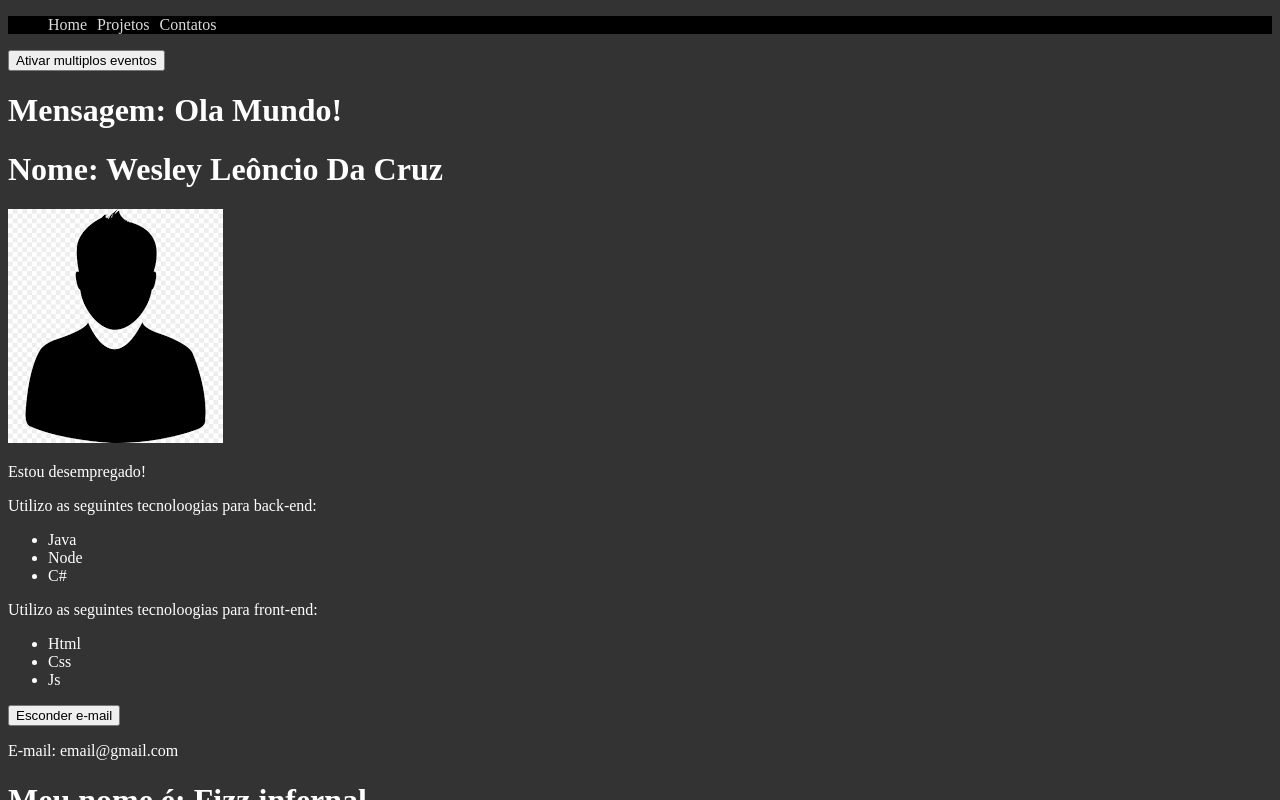
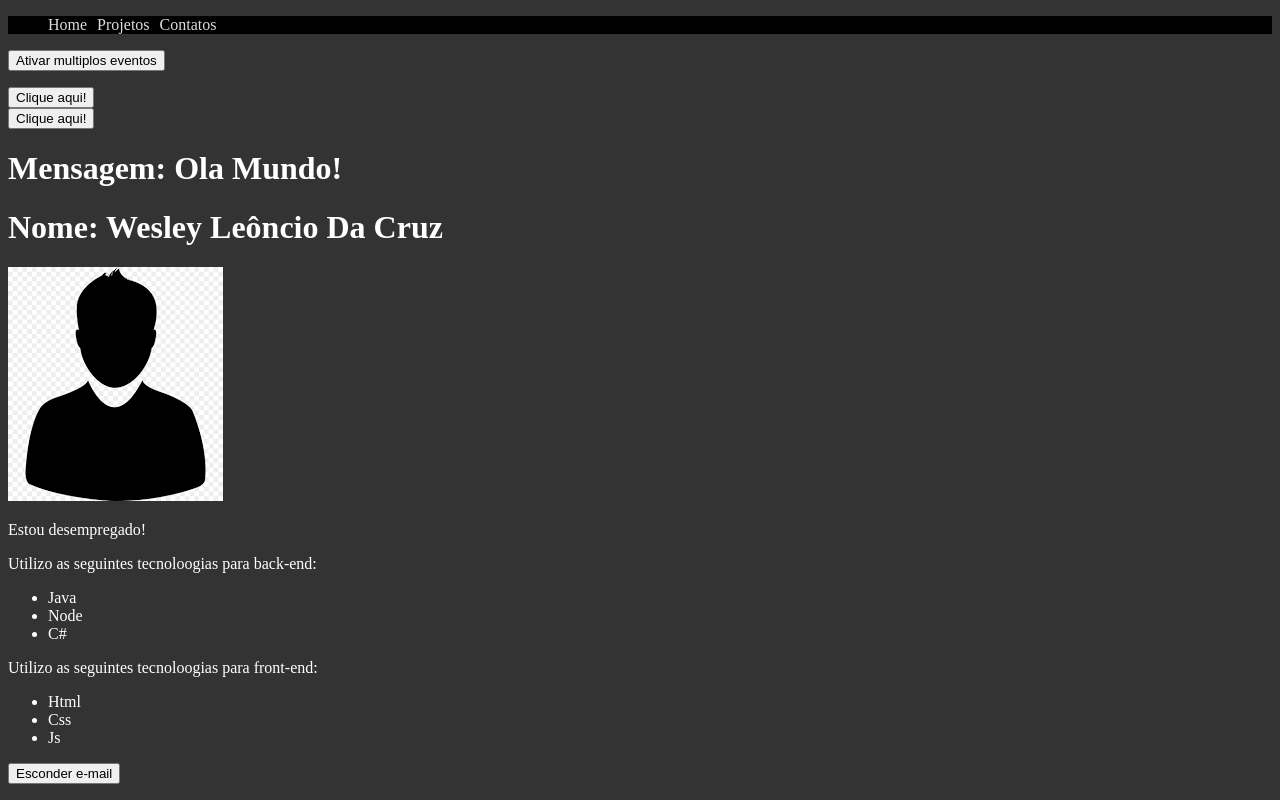
Before and after one commit to WesleyLeoncio/Curso-de-Vue-3, a Vue app in the folder projeto_vue/: page / in a window 1280 px wide. Both pictures are taken after a click on the button "Mostrar e-mail". Shown: the top 800 px of the page. Built offline with nearby package versions, Linux system fonts and the light colour scheme.

Commit message:
Passando parametros com props vue

```diff
--- a/projeto_vue/src/components/OlaMundo.vue
+++ b/projeto_vue/src/components/OlaMundo.vue
@@ -1,25 +1,30 @@
 <template>
   <div>
     <MultiplosEventos />
+    <Reutilizacao />
+    <Reutilizacao />
     <h1>{{ msg }}</h1>
     <h1>{{ nome }}</h1>
-    <info />
+    <info :user="user"/>
   </div>
 </template>
 
 <script>
 import Info from "./usuario/Info.vue";
+import Reutilizacao from "./Reutilizacao.vue";
 import MultiplosEventos from "./MultplosEventos.vue";
 export default {
   name: "OlaMundo",
   components: {
-    MultiplosEventos ,
+    MultiplosEventos,
     Info,
+    Reutilizacao,
   },
   data() {
     return {
       nome: "Nome: Wesley Leôncio Da Cruz",
       msg: "Mensagem: Ola Mundo!",
+      user: {email:"wesley@gmail.com", trabalhando_bool: false}
     };
   },
 };
--- /dev/null
+++ b/projeto_vue/src/components/Reutilizacao.vue
@@ -0,0 +1,25 @@
+<template>
+  <div>
+    <button @click="ativar">Clique aqui!</button>
+    <span v-show="ativou">Ativado!</span>
+  </div>
+</template>
+
+<script>
+export default {
+  name: "Reutilizacao",
+  data() {
+    return {
+      ativou: false,
+    };
+  },
+  methods: {
+    ativar() {
+      this.ativou = !this.ativou;
+    },
+  },
+};
+</script>
+
+<style>
+</style>
--- a/projeto_vue/src/components/usuario/Info.vue
+++ b/projeto_vue/src/components/usuario/Info.vue
@@ -4,7 +4,7 @@
       <Avatar />
     </div>
     <div>
-      <p v-if="trabalhando_bool">Estou Trabalhando!</p>
+      <p v-if="user.trabalhando_bool">Estou Trabalhando!</p>
       <p v-else>Estou desempregado!</p>
       <p>Utilizo as seguintes tecnoloogias para back-end:</p>
       <ul>
@@ -21,7 +21,7 @@
       <div>
         <button @click="showEmail">{{ textBotton }}</button>
       </div>
-      <p v-show="email_bool">E-mail: {{ email }}</p>
+      <p v-show="email_bool">E-mail: {{ user.email }}</p>
     </div>
   </div>
 </template>
@@ -33,10 +33,11 @@
   components: {
     Avatar,
   },
+  props: {
+    user: Object,
+  },
   data() {
     return {
-      trabalhando_bool: false,
-      email: "email@gmail.com",
       email_bool: false,
       textBotton: "Mostrar e-mail",
       backend_tech: ["Java", "Node", "C#"],
```
